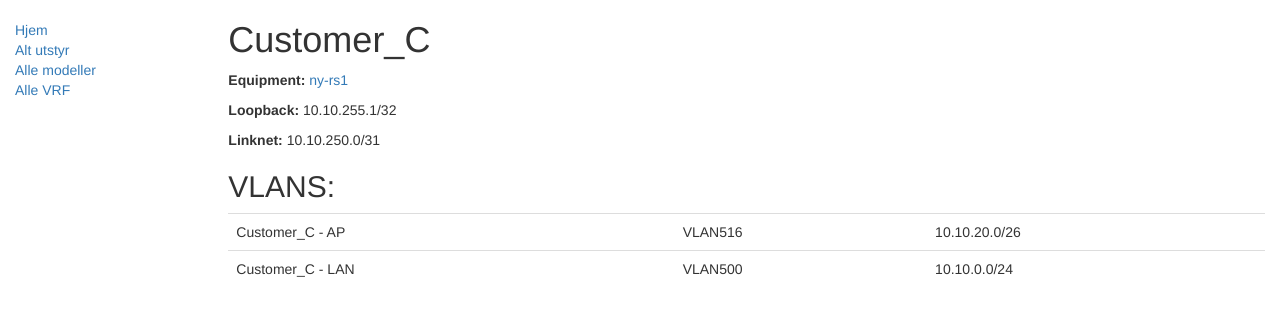
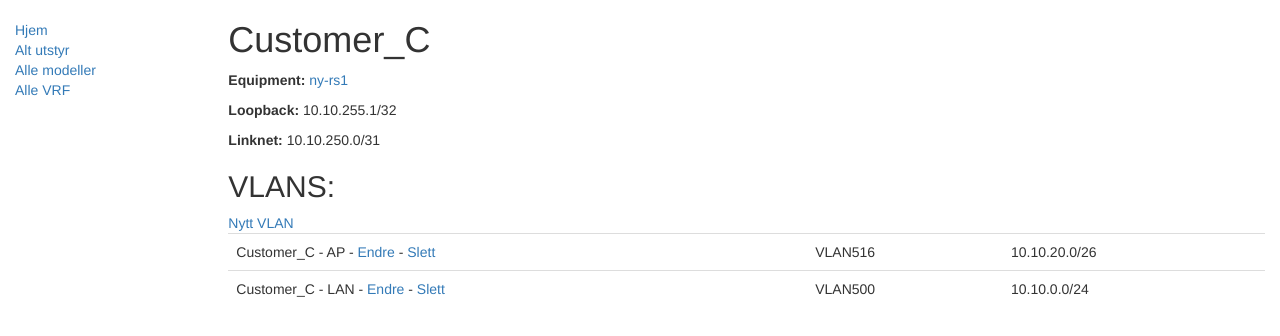
Before and after one commit to torstefan/luralab, a Django app: page /prov/vrf/1 in a window 1280 px wide. Shown: the top 336 px of the page. Run offline with Django 3.2, Linux system fonts and the light colour scheme; data comes from the database, SQL or seed files in the repository; both versions use the stored data as it was after the commit; some libraries are stand-ins or nearby versions.

Commit message:
Added create update delete for VLAN

```diff
--- a/prov/models.py
+++ b/prov/models.py
@@ -46,7 +46,7 @@ class Vrf(models.Model):
         ordering = ['name']
 
 class Vlan(models.Model):
-    name = models.CharField(max_length=200, help_text="Enter name of the vrf")
+    name = models.CharField(max_length=200, help_text="Enter name of the VLAN")
     vlan_id = models.IntegerField(help_text="Enter the VLAN ID")
     network_addr = models.CharField(max_length=200, help_text="Enter net_addr in / notation. Eg. 1.1.1.0/24 ")
 
--- a/prov/templates/prov/vrf_detail.html
+++ b/prov/templates/prov/vrf_detail.html
@@ -8,11 +8,15 @@
   <p><strong>Linknet:</strong> {{ vrf.linknet }}</p>
 
   <h2>VLANS:</h2>
+    <a href="{% url 'vlan_create' %}">Nytt VLAN</a>
     {% if vrf.vlan_set.all %}
      <table class="table">
          {% for vlan in vrf.vlan_set.all %}
         <tr>
-            <td>{{ vlan.name }}</td>
+            <td>{{ vlan.name }} -
+                <a href="{{ vlan.get_absolute_url }}/update">Endre</a> -
+                <a href="{{ vlan.get_absolute_url }}/delete">Slett</a>
+            </td>
             <td>VLAN{{ vlan.vlan_id }}</td>
             <td>{{ vlan.network_addr }}</td>
         </tr>
--- a/prov/urls.py
+++ b/prov/urls.py
@@ -6,7 +6,9 @@ urlpatterns = [
     path('', views.index, name='index'),
 
     path('emodel', views.EmodelListView.as_view(), name='emodel'),
-    path('emodel/<int:pk>', views.EmodelDetailView.as_view(), name='emodel-detail')
+    path('emodel/<int:pk>', views.EmodelDetailView.as_view(), name='emodel-detail'),
+
+    path('vlan/<int:pk>', views.VlanDetailView.as_view(), name='vlan-detail')
 ]
 
 urlpatterns += [
@@ -18,7 +20,6 @@ urlpatterns += [
     path('equipment/<slug:slug>,<int:pk>/delete/', views.EquipmentDelete.as_view(), name='equipment_delete'),
 ]
 
-
 urlpatterns += [
     path('vrf', views.VrfListView.as_view(), name='vrf'),
     path('vrf/<int:pk>', views.VrfDetailView.as_view(), name='vrf-detail'),
@@ -27,3 +28,9 @@ urlpatterns += [
     path('vrf/<int:pk>/update/', views.VrfUpdate.as_view(), name='vrf_update'),
     path('vrf/<int:pk>/delete/', views.VrfDelete.as_view(), name='vrf_delete'),
 ]
+
+urlpatterns += [
+    path('vlan/create/', views.VlanCreate.as_view(), name='vlan_create'),
+    path('vlan/<int:pk>/update/', views.VlanUpdate.as_view(), name='vlan_update'),
+    path('vlan/<int:pk>/delete/', views.VlanDelete.as_view(), name='vlan_delete'),
+]
--- a/prov/views.py
+++ b/prov/views.py
@@ -3,9 +3,10 @@ from django.views import generic
 
 # Create your views here.
 
-from .models import Equipment, Emodel, Os, Vrf
+from .models import Equipment, Emodel, Os, Vrf, Vlan
 from django.views.generic.edit import CreateView, UpdateView, DeleteView
 from django.urls import reverse_lazy
+
 
 def index(request):
     num_equip = Equipment.objects.all().count()
@@ -28,24 +29,6 @@ class EquipmentDetailView(generic.DetailView):
     model = Equipment
 
 
-class VrfListView(generic.ListView):
-    model = Vrf
-    paginate_by = 10
-
-
-class VrfDetailView(generic.DetailView):
-    model = Vrf
-
-
-class EmodelListView(generic.ListView):
-    model = Emodel
-    paginate_by = 10
-
-
-class EmodelDetailView(generic.DetailView):
-    model = Emodel
-
-
 class EquipmentCreate(CreateView):
     model = Equipment
     fields = '__all__'
@@ -61,15 +44,55 @@ class EquipmentDelete(DeleteView):
     model = Equipment
     success_url = reverse_lazy('equipment')
 
+class VrfListView(generic.ListView):
+    model = Vrf
+    paginate_by = 10
+
+
+class VrfDetailView(generic.DetailView):
+    model = Vrf
+
+
 class VrfCreate(CreateView):
     model = Vrf
     fields = '__all__'
     initial={'loopback':'/32','linknet':'/31'}
 
+
 class VrfUpdate(UpdateView):
     model = Vrf
     fields = ['name','equipment','loopback','linknet']
 
+
 class VrfDelete(DeleteView):
     model = Vrf
     success_url = reverse_lazy('vrf')
+
+
+class VlanDetailView(generic.DetailView):
+    model = Vlan
+
+
+class VlanCreate(CreateView):
+    model = Vlan
+    fields = '__all__'
+
+
+class VlanUpdate(UpdateView):
+    model = Vlan
+    fields = ['name','vlan_id','network_addr','vrf']
+    success_url = reverse_lazy('vrf')
+
+
+class VlanDelete(DeleteView):
+    model = Vlan
+    success_url = reverse_lazy('vrf')
+
+
+class EmodelListView(generic.ListView):
+    model = Emodel
+    paginate_by = 10
+
+
+class EmodelDetailView(generic.DetailView):
+    model = Emodel
```
Also changed, not shown: prov/templates/prov/vlan_confirm_delete.html (added, +14 -0 lines), prov/templates/prov/vlan_detail.html (added, +14 -0 lines), prov/templates/prov/vlan_form.html (added, +13 -0 lines), db.sqlite3.
